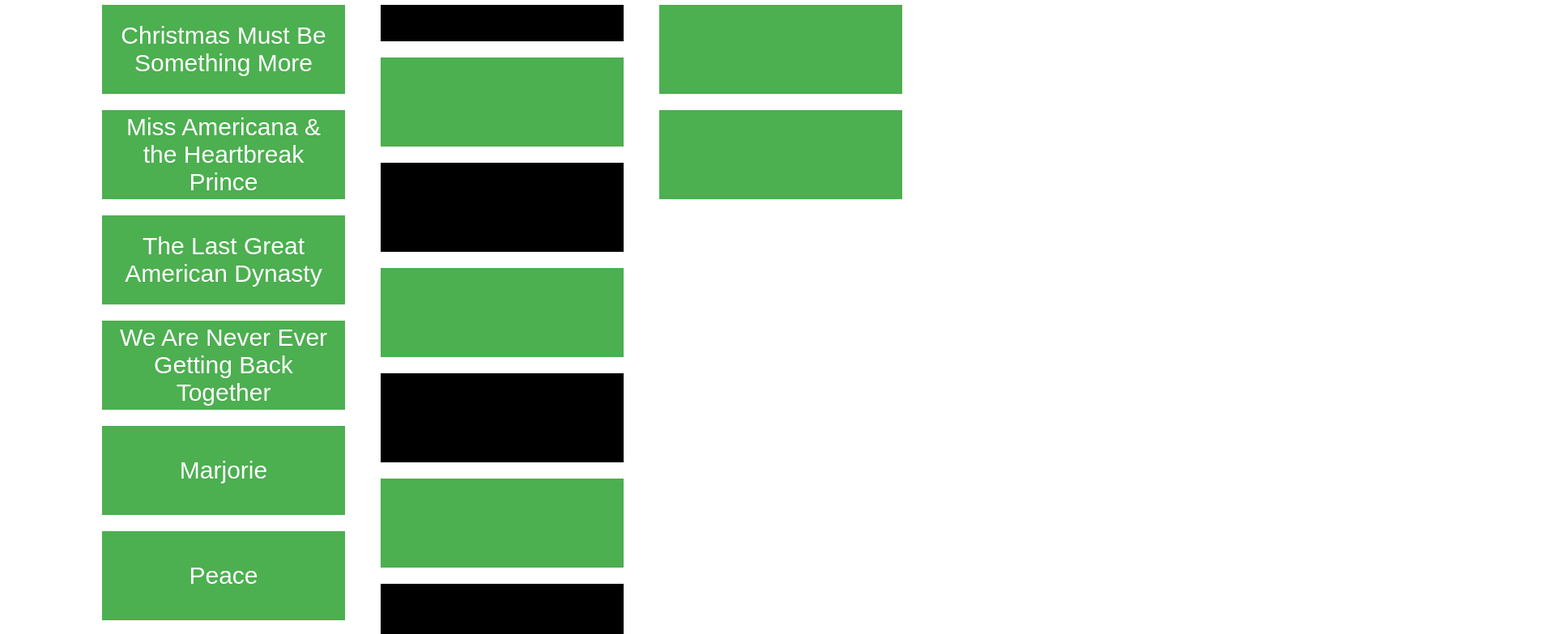
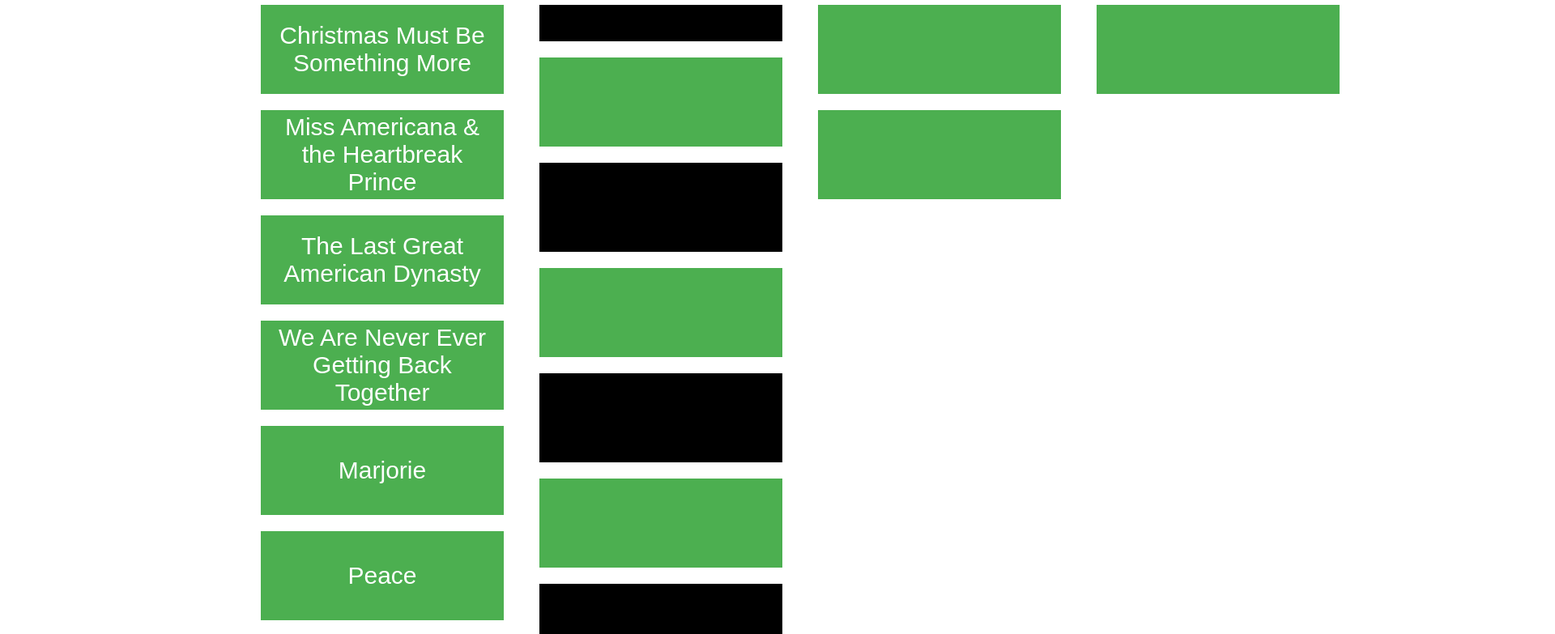
Before and after one commit to AndrewKhans/swift-bracket-generator, a plain HTML site: page index.html in a window 1280 px wide. Shown: the part 60-843 px from the top of the page at 81% size, 1920 px wide, since content can reach past the window. Drawn offline with Linux system fonts and the light colour scheme.

Commit message:
Update index.html

```diff
--- a/index.html
+++ b/index.html
@@ -6,7 +6,9 @@
     .outerdiv{
       vertical-align:top;
       text-align: center;
+      width: 2000px;
     }
+
 
     .rectangle {
       background-color: #4CAF50;
```
